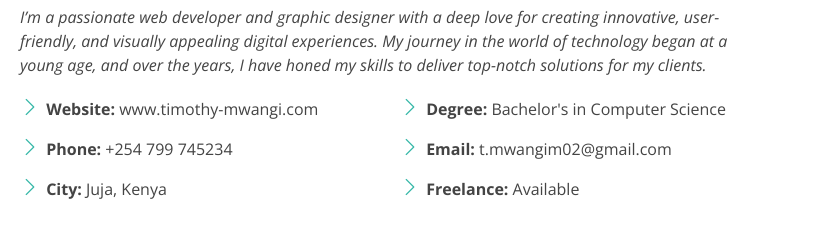
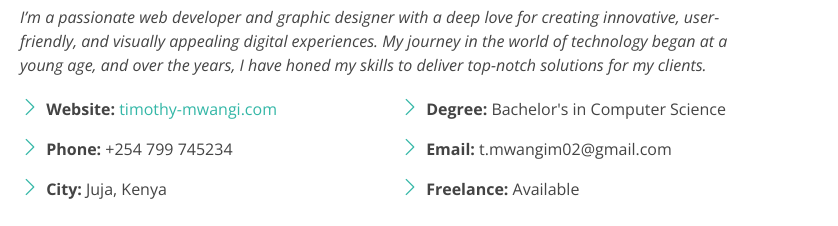
Before and after one commit to coderqti/new, a plain HTML site: page about.html in a window 1280 px wide. Shown: the part 227-453 px from the top of the page, 442-1280 px from the left. Drawn offline with nearby package versions, Linux system fonts and the light colour scheme.

Commit message:
timothy-mwangi

```diff
--- a/about.html
+++ b/about.html
@@ -87,7 +87,9 @@
           <div class="row">
             <div class="col-lg-6">
               <ul>
-                <li><i class="bi bi-chevron-right"></i> <strong>Website:</strong> <span>www.timothy-mwangi.com</span>
+                <li><i class="bi bi-chevron-right"></i> <strong>Website:</strong>
+                  <span><a href="https://timothy-mwangi.vercel.app/" target="_blank">timothy-mwangi.com</a></span>
+                </li>
                 </li>
                 <li><i class="bi bi-chevron-right"></i> <strong>Phone:</strong> <span>+254 799 745234</span></li>
                 <li><i class="bi bi-chevron-right"></i> <strong>City:</strong> <span>Juja, Kenya</span></li>
```
